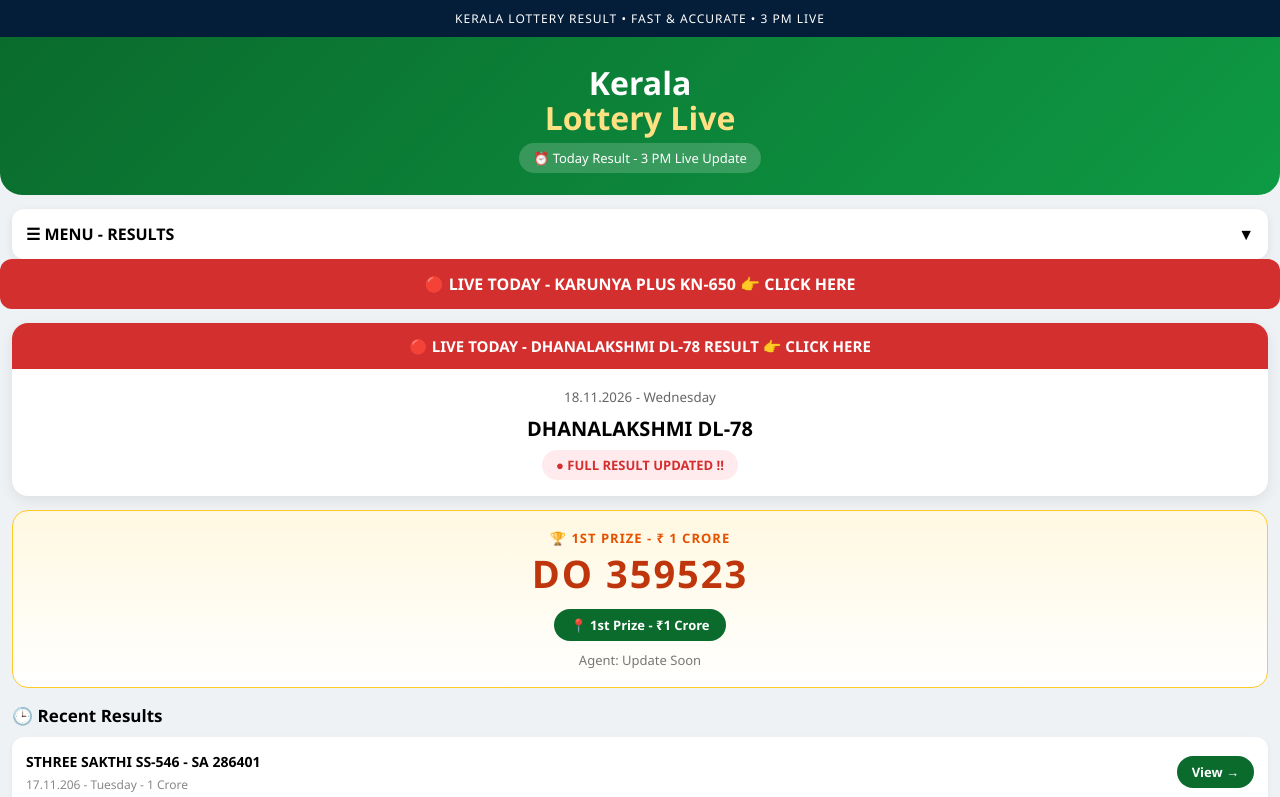
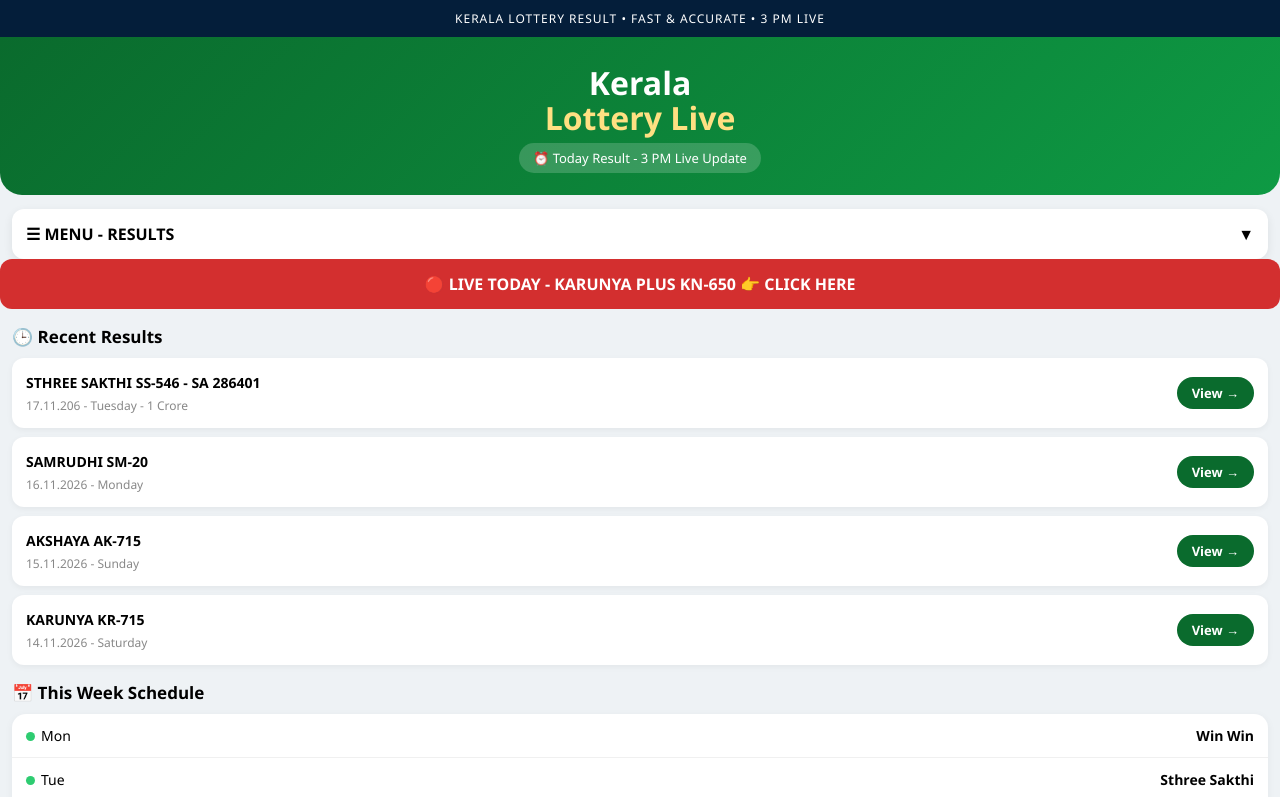
Before and after one commit to KeralaLive/KeralaLottery, a plain HTML site: page index.html in a window 1280 px wide. Shown: the top 797 px of the page. Drawn offline with Linux system fonts and the light colour scheme.

Commit message:
Update index.html

```diff
--- a/index.html
+++ b/index.html
@@ -67,21 +67,6 @@ body{background:#eef2f5;padding-bottom:20px}
 🔴 LIVE TODAY - KARUNYA PLUS KN-650 👉 CLICK HERE
 </a>
 
-<a href="dhanalekshmi-dl-78-result.html" class="liveCard" style="display:block;text-decoration:none;color:inherit">
-  <div class="liveTop">🔴 LIVE TODAY - DHANALAKSHMI DL-78 RESULT 👉 CLICK HERE</div>
-<div class="liveBody">
-<small>18.11.2026 - Wednesday</small>
-<h2>DHANALAKSHMI DL-78</h2>
-<span class="pill">● FULL RESULT UPDATED !!</span>
-</div>
-</a>
-
-<div class="prizeCard">
-<div class="t">🏆 1ST PRIZE - ₹ 1 CRORE</div>
-<div class="num">DO 359523</div>
-<div class="dist">📍 1st Prize - ₹1 Crore</div>
-<p style="margin-top:10px;font-size:13px;color:#777">Agent: Update Soon</p>
-</div>
 
 <div class="section">
 <h3>🕒 Recent Results</h3>
```
